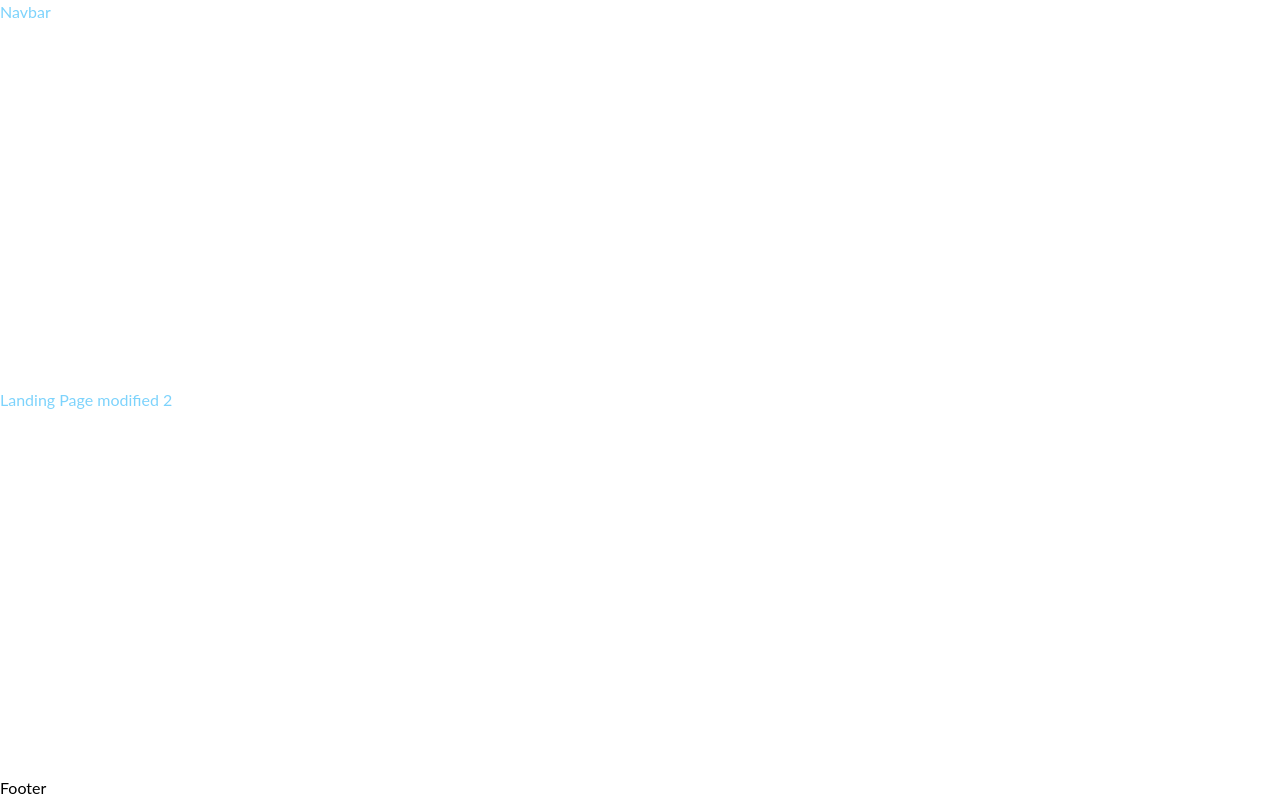
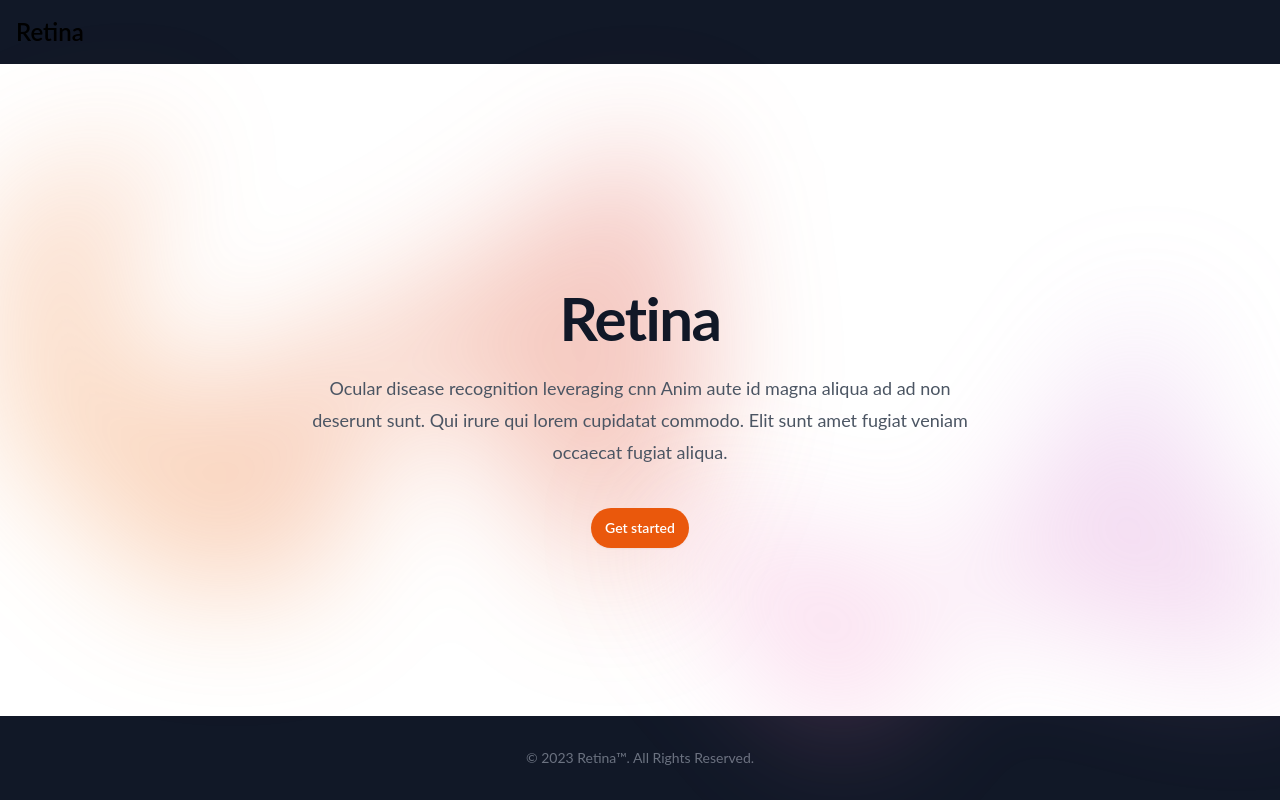
Before and after one commit to ch4mi2/ProjectSPM, a React (Vite) app in the folder client/: page / in a window 1280 px wide. Built offline with nearby package versions, Linux system fonts and the light colour scheme.

Commit message:
feat: get started

```diff
--- a/client/package.json
+++ b/client/package.json
@@ -10,6 +10,7 @@
     "preview": "vite preview"
   },
   "dependencies": {
+    "@headlessui/react": "^1.7.17",
     "@heroicons/react": "^2.0.18",
     "localforage": "^1.10.0",
     "match-sorter": "^6.3.1",
--- a/client/src/components/Cataract/CataractUpload.jsx
+++ b/client/src/components/Cataract/CataractUpload.jsx
@@ -88,7 +88,7 @@ const CataractUpload = () => {
                 {isFileSet && (
                   <button
                     type="submit"
-                    className="rounded-md bg-orange-600 px-3 py-2 text-sm font-semibold text-white shadow-sm hover:bg-orange-500 focus-visible:outline focus-visible:outline-2 focus-visible:outline-offset-2 focus-visible:outline-orange-600"
+                    className="rounded-full bg-orange-600 px-3 py-2 text-sm font-semibold text-white shadow-sm hover:bg-orange-500 focus-visible:outline focus-visible:outline-2 focus-visible:outline-offset-2 focus-visible:outline-orange-600"
                   >
                     Submit
                   </button>
--- a/client/src/components/common/Footer.jsx
+++ b/client/src/components/common/Footer.jsx
@@ -1,5 +1,11 @@
 const Footer = () => {
-  return <div className="">Footer</div>;
+  return (
+    <footer class="bg-gray-900">
+      <div class="w-full max-w-screen-xl mx-auto p-4 md:py-8">
+        <span class="block text-sm text-gray-500 sm:text-center dark:text-gray-400">© 2023 <a href="https://flowbite.com/" class="hover:underline">Retina™</a>. All Rights Reserved.</span>
+      </div>
+    </footer>
+  );
 };
 
 export default Footer;
--- a/client/src/components/common/Header.jsx
+++ b/client/src/components/common/Header.jsx
@@ -1,5 +1,38 @@
+import {
+  ArrowPathIcon,
+  Bars3Icon,
+  ChartPieIcon,
+  CursorArrowRaysIcon,
+  FingerPrintIcon,
+  SquaresPlusIcon,
+  XMarkIcon,
+} from "@heroicons/react/24/outline";
+import { Dialog, Disclosure, Popover, Transition } from "@headlessui/react";
+
 const Header = () => {
-  return <div className="text-sky-300">Navbar</div>;
+  return (
+    <nav class="  bg-gray-900">
+      <div class="max-w-screen-xl flex flex-wrap items-center justify-between mx-auto p-4">
+        <a href="#" class="flex items-center">
+          {/* <img
+
+          /> */}
+
+          <span class="self-center text-2xl font-semibold whitespace-nowrap dark:text-white">
+            Retina
+          </span>
+        </a>
+
+        <div class="hidden w-full md:block md:w-auto" id="navbar-default">
+          <ul class="font-medium flex flex-col p-4 md:p-0 mt-4 border border-gray-100 rounded-lg bg-gray-50 md:flex-row md:space-x-8 md:mt-0 md:border-0 md:bg-white dark:bg-gray-800 md:dark:bg-gray-900 dark:border-gray-700">
+            {/* <li>
+          <a href="#" class="block py-2 pl-3 pr-4 text-white bg-blue-700 rounded md:bg-transparent md:text-blue-700 md:p-0 dark:text-white md:dark:text-blue-500" aria-current="page">Home</a>
+        </li> */}
+          </ul>
+        </div>
+      </div>
+    </nav>
+  );
 };
 
 export default Header;
--- /dev/null
+++ b/client/src/pages/GetStarted.jsx
@@ -0,0 +1,47 @@
+import { Link } from "react-router-dom";
+
+const GetStarted = () => {
+  return (
+    <div className="container mx-auto mt-10 flex flex-wrap justify-center">
+      <div className="max-w-sm bg-white shadow-md rounded-md overflow-hidden m-2">
+        <div className="p-4">
+          <h2 className="text-2xl font-semibold text-gray-800">Cataract</h2>
+          <p className="text-gray-600 mt-2">
+            Cataract is a clouding of the eye's natural lens, which lies behind
+            the iris and the pupil.
+          </p>
+          <Link to="/getstarted/cataract">
+            <button className="bg-orange-500 hover:bg-orange-700 text-white font-bold py-2 px-4 mt-4 rounded-full">
+              Test now
+            </button>
+          </Link>
+        </div>
+      </div>
+
+      {/* Empty Cards with Lorem Ipsum Text */}
+      <div className="max-w-sm bg-white shadow-md rounded-md overflow-hidden m-2">
+        <div className="p-4">
+          <h2 className="text-2xl font-semibold text-gray-800">Lorem Ipsum</h2>
+          <p className="text-gray-600 mt-2">
+            Lorem ipsum dolor sit amet, consectetur adipiscing elit. Nulla
+            bibendum, neque ac efficitur varius, ex justo tristique urna, ut
+            venenatis velit arcu a turpis.
+          </p>
+        </div>
+      </div>
+
+      <div className="max-w-sm bg-white shadow-md rounded-md overflow-hidden m-2">
+        <div className="p-4">
+          <h2 className="text-2xl font-semibold text-gray-800">Lorem Ipsum</h2>
+          <p className="text-gray-600 mt-2">
+            Vestibulum viverra libero nec justo viverra, vel bibendum est
+            eleifend. Sed ac tristique tortor. Ut vel tellus in libero luctus
+            suscipit eu quis justo.
+          </p>
+        </div>
+      </div>
+    </div>
+  );
+};
+
+export default GetStarted;
--- a/client/src/pages/Landing.jsx
+++ b/client/src/pages/Landing.jsx
@@ -1,6 +1,56 @@
+import React from "react";
+import { Link } from "react-router-dom";
+
 const Landing = () => {
   return (
-    <div className="flex flex-wrap text-sky-300">Landing Page modified 2</div>
+    <div className="bg-white">
+      <div className="relative isolate px-6 pt-14 lg:px-8">
+        <div
+          className="absolute inset-x-0 -top-40 -z-10 transform-gpu overflow-hidden blur-3xl sm:-top-80"
+          aria-hidden="true"
+        >
+          <div
+            className="relative left-[calc(50%-11rem)] aspect-[1155/678] w-[36.125rem] -translate-x-1/2 rotate-[30deg] bg-gradient-to-tr from-[#ffa726] to-[#d32f2f] opacity-30 sm:left-[calc(50%-30rem)] sm:w-[72.1875rem]"
+            style={{
+              clipPath:
+                "polygon(74.1% 44.1%, 100% 61.6%, 97.5% 26.9%, 85.5% 0.1%, 80.7% 2%, 72.5% 32.5%, 60.2% 62.4%, 52.4% 68.1%, 47.5% 58.3%, 45.2% 34.5%, 27.5% 76.7%, 0.1% 64.9%, 17.9% 100%, 27.6% 76.8%, 76.1% 97.7%, 74.1% 44.1%)",
+            }}
+          />
+        </div>
+        <div className="mx-auto max-w-2xl ">
+          <div className="text-center">
+            <h1 className="text-4xl font-bold tracking-tight text-gray-900 sm:text-6xl">
+              Retina
+            </h1>
+            <p className="mt-6 text-lg leading-8 text-gray-600">
+              Ocular disease recognition leveraging cnn Anim aute id magna
+              aliqua ad ad non deserunt sunt. Qui irure qui lorem cupidatat
+              commodo. Elit sunt amet fugiat veniam occaecat fugiat aliqua.
+            </p>
+            <div className="mt-10 flex items-center justify-center gap-x-6">
+              <Link
+                to="/getstarted"
+                className="rounded-full bg-orange-600 px-3.5 py-2.5 text-sm font-semibold text-white shadow-sm hover:bg-orange-500 focus-visible:outline focus-visible:outline-2 focus-visible:outline-offset-2 focus-visible:outline-orange-600"
+              >
+                Get started
+              </Link>
+            </div>
+          </div>
+        </div>
+        <div
+          className="absolute inset-x-0 top-[calc(100%-13rem)] -z-10 transform-gpu overflow-hidden blur-3xl sm:top-[calc(100%-30rem)]"
+          aria-hidden="true"
+        >
+          <div
+            className="relative left-[calc(50%+3rem)] aspect-[1155/678] w-[36.125rem] -translate-x-1/2 bg-gradient-to-tr from-[#ff80b5] to-[#9089fc] opacity-30 sm:left-[calc(50%+36rem)] sm:w-[72.1875rem]"
+            style={{
+              clipPath:
+                "polygon(74.1% 44.1%, 100% 61.6%, 97.5% 26.9%, 85.5% 0.1%, 80.7% 2%, 72.5% 32.5%, 60.2% 62.4%, 52.4% 68.1%, 47.5% 58.3%, 45.2% 34.5%, 27.5% 76.7%, 0.1% 64.9%, 17.9% 100%, 27.6% 76.8%, 76.1% 97.7%, 74.1% 44.1%)",
+            }}
+          />
+        </div>
+      </div>
+    </div>
   );
 };
 
--- a/client/src/routes/app-routes.jsx
+++ b/client/src/routes/app-routes.jsx
@@ -2,6 +2,7 @@ import { BrowserRouter as Router, Routes, Route } from 'react-router-dom';
 import Landing from '../pages/Landing';
 import Glaucoma from '../pages/Glaucoma';
 import Cataract from '../pages/Cataract';
+import GetStarted from '../pages/GetStarted';
 
 const AppRoutes = () => {
   return (
@@ -10,8 +11,9 @@ const AppRoutes = () => {
         <Routes>
           {/* Public Routes */}
           <Route path="/glaucoma" element={<Glaucoma />} />
-          <Route path="/cataract" element={<Cataract />} />
+          <Route path="/getstarted/cataract" element={<Cataract />} />
           <Route exact path="/" element={<Landing />} />
+          <Route exact path="/getstarted" element={<GetStarted />} />
         </Routes>
       </Router>
     </div>
```
Also changed, not shown: 1 other file (tests, documents, lock files or other folders).
